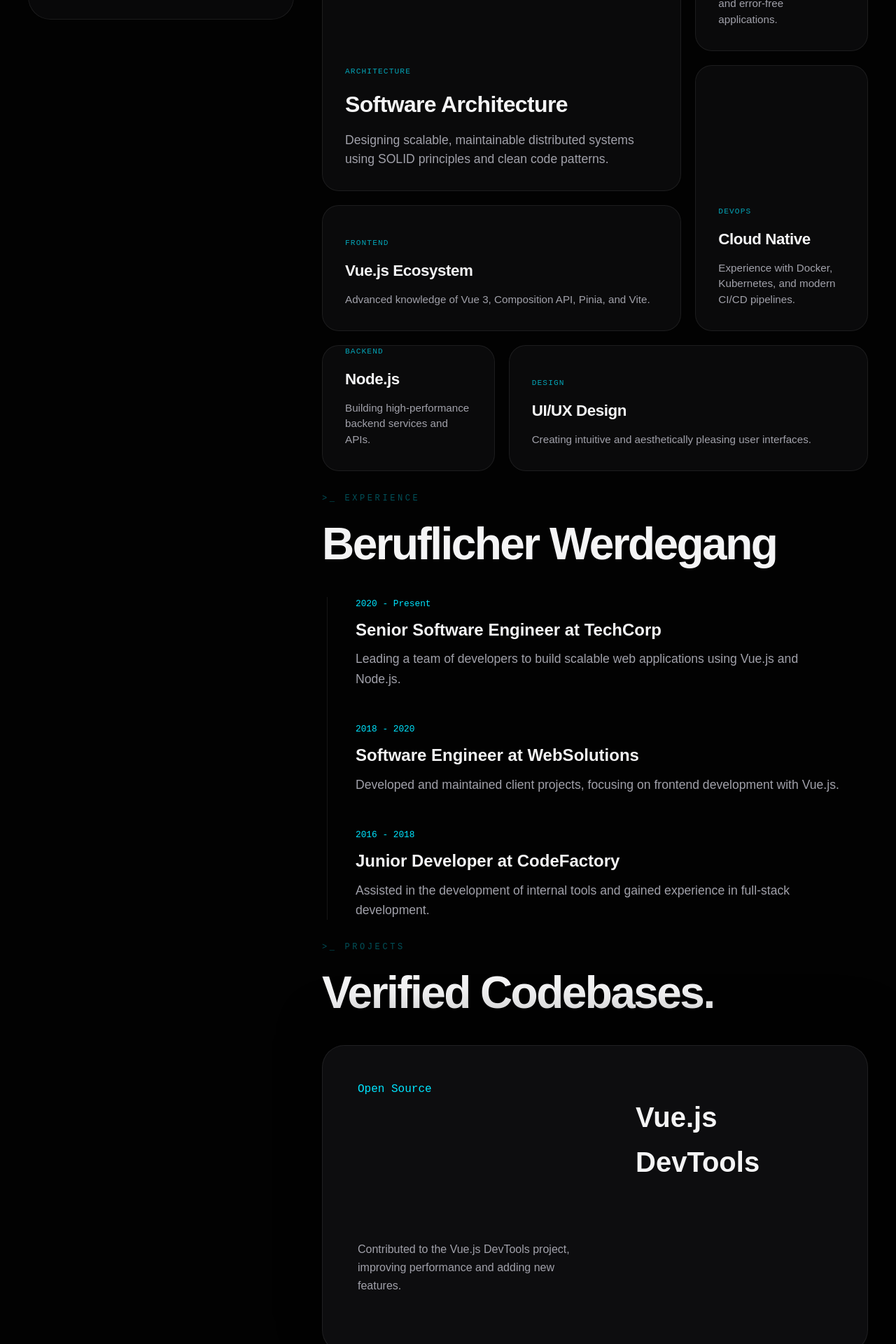
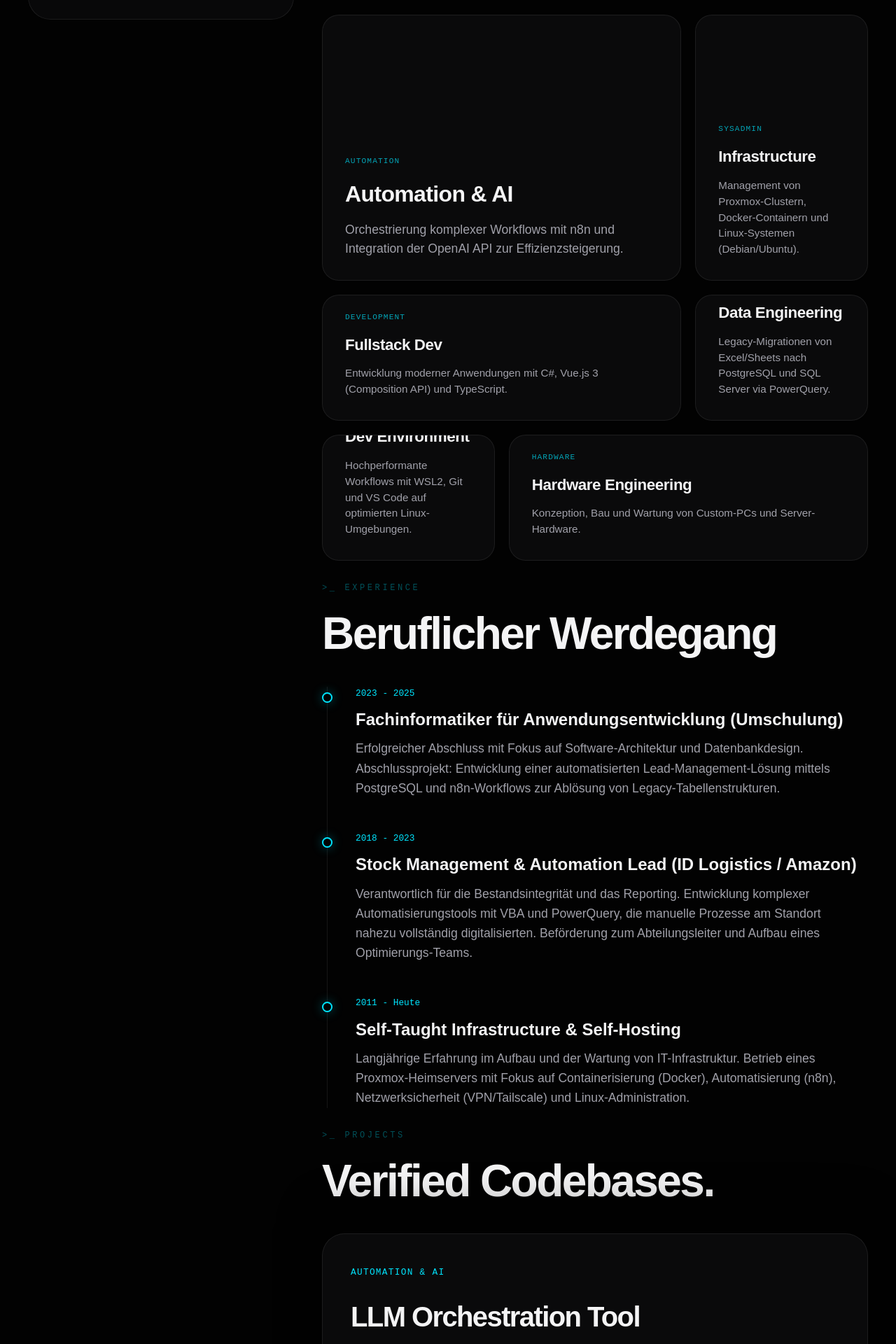
Before and after one commit to OliverReining/portfolio, a Vue app in the folder frontend/: page / in a window 1280 px wide. Shown: the part 880-2800 px from the top of the page at 70% size. Built offline with nearby package versions, Linux system fonts and the light colour scheme.

Commit message:
feat: update profile, competencies, experience, and projects sections with new content and improved structure

```diff
--- a/frontend/src/components/Sidebar.vue
+++ b/frontend/src/components/Sidebar.vue
@@ -74,7 +74,7 @@ const socialLinks = [
       <div>
         <div class="avatar">OR</div>
         <h2 class="name">Oliver Reining</h2>
-        <p class="job-title">Software Architect</p>
+        <p class="job-title">Fullstack Developer | Automation & Infrastructure</p>
 
         <nav>
           <a
--- a/frontend/src/components/pages/Competencies.vue
+++ b/frontend/src/components/pages/Competencies.vue
@@ -11,45 +11,40 @@ interface Competence {
 
 const competencies: Competence[] = [
   {
-    title: 'Software Architecture',
+    title: 'Automation & AI',
     description:
-      'Designing scalable, maintainable distributed systems using SOLID principles and clean code patterns.',
+      'Orchestrierung komplexer Workflows mit n8n und Integration der OpenAI API zur Effizienzsteigerung.',
     scale: 'large',
-    category: 'Architecture',
+    category: 'Automation',
   },
   {
-    title: 'Vue.js Ecosystem',
-    description: 'Advanced knowledge of Vue 3, Composition API, Pinia, and Vite.',
+    title: 'Fullstack Dev',
+    description: 'Entwicklung moderner Anwendungen mit C#, Vue.js 3 (Composition API) und TypeScript.',
     scale: 'wide',
-    category: 'Frontend',
+    category: 'Development',
   },
   {
-    title: 'TypeScript',
-    description: 'Strong typing for robust and error-free applications.',
-    category: 'Language',
+    title: 'Infrastructure',
+    description: 'Management von Proxmox-Clustern, Docker-Containern und Linux-Systemen (Debian/Ubuntu).',
+    scale: 'tall',
+    category: 'SysAdmin',
   },
   {
-    title: 'Cloud Native',
-    description: 'Experience with Docker, Kubernetes, and modern CI/CD pipelines.',
-    scale: 'tall',
-    category: 'DevOps',
+    title: 'Data Engineering',
+    description: 'Legacy-Migrationen von Excel/Sheets nach PostgreSQL und SQL Server via PowerQuery.',
+    category: 'Data',
   },
   {
-    title: 'Node.js',
-    description: 'Building high-performance backend services and APIs.',
-    category: 'Backend',
+    title: 'Dev Environment',
+    description: 'Hochperformante Workflows mit WSL2, Git und VS Code auf optimierten Linux-Umgebungen.',
+    category: 'Environment',
   },
   {
-    title: 'UI/UX Design',
-    description: 'Creating intuitive and aesthetically pleasing user interfaces.',
+    title: 'Hardware Engineering',
+    description: 'Konzeption, Bau und Wartung von Custom-PCs und Server-Hardware.',
     scale: 'wide',
-    category: 'Design',
+    category: 'Hardware',
   },
-  // {
-  //   title: 'Testing',
-  //   description: 'Unit and E2E testing with Vitest and Playwright.',
-  //   category: 'Quality',
-  // },
 ]
 </script>
 
--- a/frontend/src/components/pages/Experience.vue
+++ b/frontend/src/components/pages/Experience.vue
@@ -10,22 +10,22 @@ interface TimelineEntry {
 
 const timeline: TimelineEntry[] = [
   {
-    date: '2020 - Present',
-    title: 'Senior Software Engineer at TechCorp',
+    date: '2023 - 2025',
+    title: 'Fachinformatiker für Anwendungsentwicklung (Umschulung)',
     content:
-      'Leading a team of developers to build scalable web applications using Vue.js and Node.js.',
+      'Erfolgreicher Abschluss mit Fokus auf Software-Architektur und Datenbankdesign. Abschlussprojekt: Entwicklung einer automatisierten Lead-Management-Lösung mittels PostgreSQL und n8n-Workflows zur Ablösung von Legacy-Tabellenstrukturen.',
   },
   {
-    date: '2018 - 2020',
-    title: 'Software Engineer at WebSolutions',
+    date: '2018 - 2023',
+    title: 'Stock Management & Automation Lead (ID Logistics / Amazon)',
     content:
-      'Developed and maintained client projects, focusing on frontend development with Vue.js.',
+      'Verantwortlich für die Bestandsintegrität und das Reporting. Entwicklung komplexer Automatisierungstools mit VBA und PowerQuery, die manuelle Prozesse am Standort nahezu vollständig digitalisierten. Beförderung zum Abteilungsleiter und Aufbau eines Optimierungs-Teams.',
   },
   {
-    date: '2016 - 2018',
-    title: 'Junior Developer at CodeFactory',
+    date: '2011 - Heute',
+    title: 'Self-Taught Infrastructure & Self-Hosting',
     content:
-      'Assisted in the development of internal tools and gained experience in full-stack development.',
+      'Langjährige Erfahrung im Aufbau und der Wartung von IT-Infrastruktur. Betrieb eines Proxmox-Heimservers mit Fokus auf Containerisierung (Docker), Automatisierung (n8n), Netzwerksicherheit (VPN/Tailscale) und Linux-Administration.',
   },
 ]
 </script>
--- a/frontend/src/components/pages/Profile.vue
+++ b/frontend/src/components/pages/Profile.vue
@@ -6,14 +6,18 @@ import SectionBadge from '@/components/ui/SectionBadge.vue'
     <SectionBadge tag="profile" title="Über mich" />
     <div>
       <p>
-        Lorem ipsum dolor sit amet consectetur adipisicing elit. Illo labore corporis odit, ratione
-        voluptates omnis tempore aliquid sunt rerum cum quia ea iste placeat quas enim totam eos
-        debitis quam.
+        Alles fing mit einem PC aus Schrott-Teilen an, den ich mit elf Jahren zusammengebaut habe.
+        Seitdem ist die IT meine Leidenschaft. In meinem Job in der Logistik habe ich gemerkt, dass
+        ich nicht nur Prozesse begleiten, sondern sie digital lösen will. Dort habe ich angefangen,
+        das komplette Reporting mit VBA und PowerQuery zu automatisieren, was am Ende einen echten
+        Unterschied für den Standort gemacht hat.
       </p>
       <p>
-        <strong>Lorem ipsum</strong> dolor sit amet consectetur adipisicing elit. Fuga ex dicta
-        magnam, hic quam tempore, est distinctio et alias omnis dolorem ab culpa earum ad tempora
-        reprehenderit animi repellendus cumque.
+        Das war der Moment, in dem ich mich für die Umschulung zum Fachinformatiker entschieden
+        habe. Heute kombiniere ich diese praktische Erfahrung in der Prozessoptimierung mit modernen
+        Technologien wie Vue.js und C#. Egal ob es um KI-gestützte Workflows mit n8n oder den Aufbau
+        einer eigenen Server-Infrastruktur auf Proxmox geht, ich entwickle am liebsten Werkzeuge,
+        die echte Probleme lösen.
       </p>
     </div>
   </section>
--- a/frontend/src/components/pages/Projects.vue
+++ b/frontend/src/components/pages/Projects.vue
@@ -11,25 +11,42 @@ interface Project {
 
 const Projects: Project[] = [
   {
-    category: 'Open Source',
-    title: 'Vue.js DevTools',
+    category: 'Automation & AI',
+    title: 'LLM Orchestration Tool',
     description:
-      'Contributed to the Vue.js DevTools project, improving performance and adding new features.',
+      'Ein dynamischer Prompt-Generator mit Variablen-Injection zur Skalierung von Content-Workflows. Ermöglicht die strukturierte Erstellung von SEO-optimierten Texten durch Integration von Custom-GPT-Instruktionen.',
+    codeSnippet: '{{variablen}} + PowerQuery + OpenAI API',
   },
   {
-    category: 'Personal Project',
-    title: 'Portfolio Website',
+    category: 'Infrastruktur',
+    title: 'Home Lab & PVE Cluster',
     description:
-      'Built a personal portfolio website using Vue 3 and Vite to showcase my projects and skills.',
+      'Zentralisierte Hosting-Umgebung auf Basis von Proxmox. Management von Microservices via Docker, automatisierte Backup-Strategien und sicherer Fernzugriff für private Cloud-Dienste (Nextcloud, Mealie).',
+    codeSnippet: 'Proxmox | Docker | Tailscale | Debian',
   },
   {
-    category: 'Freelance',
-    title: 'E-commerce Platform',
+    category: 'Automation',
+    title: 'AI-Powered Mail Butler',
     description:
-      'Developed a full-stack e-commerce platform for a local business, utilizing Node.js and Vue.js.',
-    codeSnippet: 'public async IAsyncEnumerable Stream...',
+      'Intelligente E-Mail-Orchestrierung via n8n. Automatische Sortierung von Newslettern und Generierung wöchentlicher KI-Zusammenfassungen der wichtigsten Inhalte mittels OpenAI.',
+    codeSnippet: 'n8n + IMAP + OpenAI + Postfix',
+  },
+  {
+    category: 'Data Engineering',
+    title: 'Automated Lead Management',
+    description:
+      'Ablösung von fehleranfälligen Google Sheets durch eine normalisierte PostgreSQL-Datenbank. Automatisierung des Datenflusses von der Lead-Quelle bis zum Kampagnen-Upload mittels n8n-Workflows.',
+    codeSnippet: 'SELECT * FROM leads WHERE status = "new";',
+  },
+  {
+    category: 'Hardware & OS',
+    title: 'Custom System Engineering',
+    description:
+      'Konzeption und Bau von optimierten Workstations und Office-Systemen. Fokus auf Linux-Umgebungen (Debian/Ubuntu) und hochperformante Entwicklungs-Setups via WSL2.',
+    codeSnippet: 'Linux | WSL2 | Hardware Assembly',
   },
 ]
+
 </script>
 <template>
   <section id="projects">
--- a/frontend/src/components/ui/ProjectCard.vue
+++ b/frontend/src/components/ui/ProjectCard.vue
@@ -8,46 +8,111 @@ defineProps<{
 </script>
 
 <template>
-  <div>
-    <span>{{ category }}</span>
-    <h3>{{ title }}</h3>
-    <p>{{ description }}</p>
-    <code>{{ codeSnippet }}</code>
+  <div class="card">
+    <div class="info">
+      <span class="category">{{ category }}</span>
+      <h3>{{ title }}</h3>
+      <p>{{ description }}</p>
+    </div>
+    <div class="preview">
+      <div class="window-controls">
+        <span></span>
+        <span></span>
+        <span></span>
+      </div>
+      <code v-if="codeSnippet">{{ codeSnippet }}</code>
+      <div v-else class="placeholder">Preview coming soon...</div>
+    </div>
   </div>
 </template>
 
 <style scoped>
-div {
+.card {
   z-index: 10;
   position: sticky;
   top: 100px;
-  background: #0d0d0f;
+  background: var(--bg-surface);
   border: 1px solid var(--glass-border);
   border-radius: 32px;
-  padding: 50px;
+  padding: 60px;
   margin-bottom: 120px;
   display: grid;
-  grid-template-columns: 1.2fr 1fr;
+  grid-template-columns: 1fr 1.2fr;
   gap: 60px;
   box-shadow: 0 -30px 60px rgba(0, 0, 0, 0.5);
+  backdrop-filter: blur(20px);
 }
-span {
+
+.category {
   font-family: var(--font-mono);
   color: var(--accent);
+  text-transform: uppercase;
+  font-size: 0.8rem;
+  letter-spacing: 0.1em;
 }
+
 h3 {
   font-size: 2.5rem;
   margin: 20px 0;
+  letter-spacing: -0.04em;
 }
+
 p {
   color: var(--text-secondary);
-  margin-bottom: 32px;
+  font-size: 1.1rem;
+  line-height: 1.6;
+}
+
+.preview {
+  background: #050505;
+  border: 1px solid var(--glass-border);
+  border-radius: 16px;
+  padding: 24px;
+  font-family: var(--font-mono);
+  position: relative;
+  overflow: hidden;
+  display: flex;
+  flex-direction: column;
+  box-shadow: 0 10px 30px rgba(0, 0, 0, 0.3);
+}
+
+.window-controls {
+  display: flex;
+  gap: 8px;
+  margin-bottom: 16px;
+}
+
+.window-controls span {
+  width: 10px;
+  height: 10px;
+  border-radius: 50%;
+  background: #333;
+}
+
+code {
+  color: var(--text-secondary);
+  font-size: 0.9rem;
+  white-space: pre-wrap;
+  word-break: break-all;
+}
+
+.placeholder {
+  color: var(--text-muted);
+  font-size: 0.9rem;
+  margin-top: 20px;
+}
+
+@media (max-width: 1280px) {
+  .card {
+    grid-template-columns: 1fr;
+    gap: 40px;
+    padding: 40px;
+  }
 }
 
 @media (max-width: 1024px) {
-  div {
-    grid-template-columns: 1fr;
-    top: 60px;
+  .card {
+    top: 40px;
   }
 }
 </style>
--- a/frontend/src/components/ui/TimelineItem.vue
+++ b/frontend/src/components/ui/TimelineItem.vue
@@ -7,17 +7,38 @@ defineProps<{
 </script>
 
 <template>
-  <div>
-    <span>{{ date }}</span>
-    <h3>{{ title }}</h3>
-    <p>{{ content }}</p>
+  <div class="timeline-item">
+    <div class="dot"></div>
+    <div class="content">
+      <span>{{ date }}</span>
+      <h3>{{ title }}</h3>
+      <p>{{ content }}</p>
+    </div>
   </div>
 </template>
 
 <style scoped>
-div {
+.timeline-item {
   position: relative;
   padding-left: 48px;
+}
+
+.dot {
+  position: absolute;
+  left: 0;
+  top: 8px;
+  width: 15px;
+  height: 15px;
+  background: var(--bg-base);
+  border: 2px solid var(--accent);
+  border-radius: 50%;
+  z-index: 2;
+  box-shadow: 0 0 15px var(--accent-soft);
+}
+
+.content {
+  display: flex;
+  flex-direction: column;
 }
 span {
   font-family: var(--font-mono);
```
